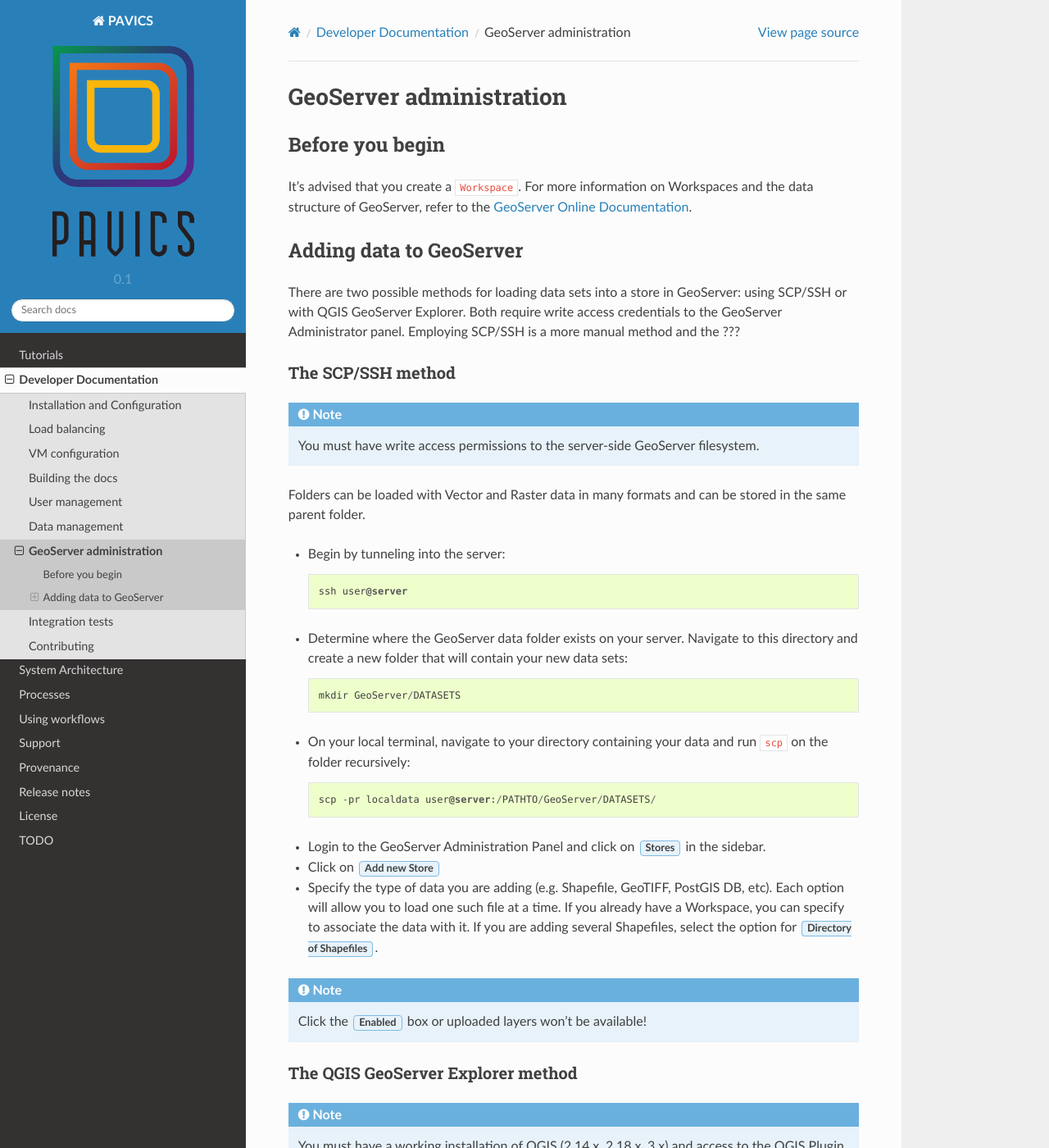
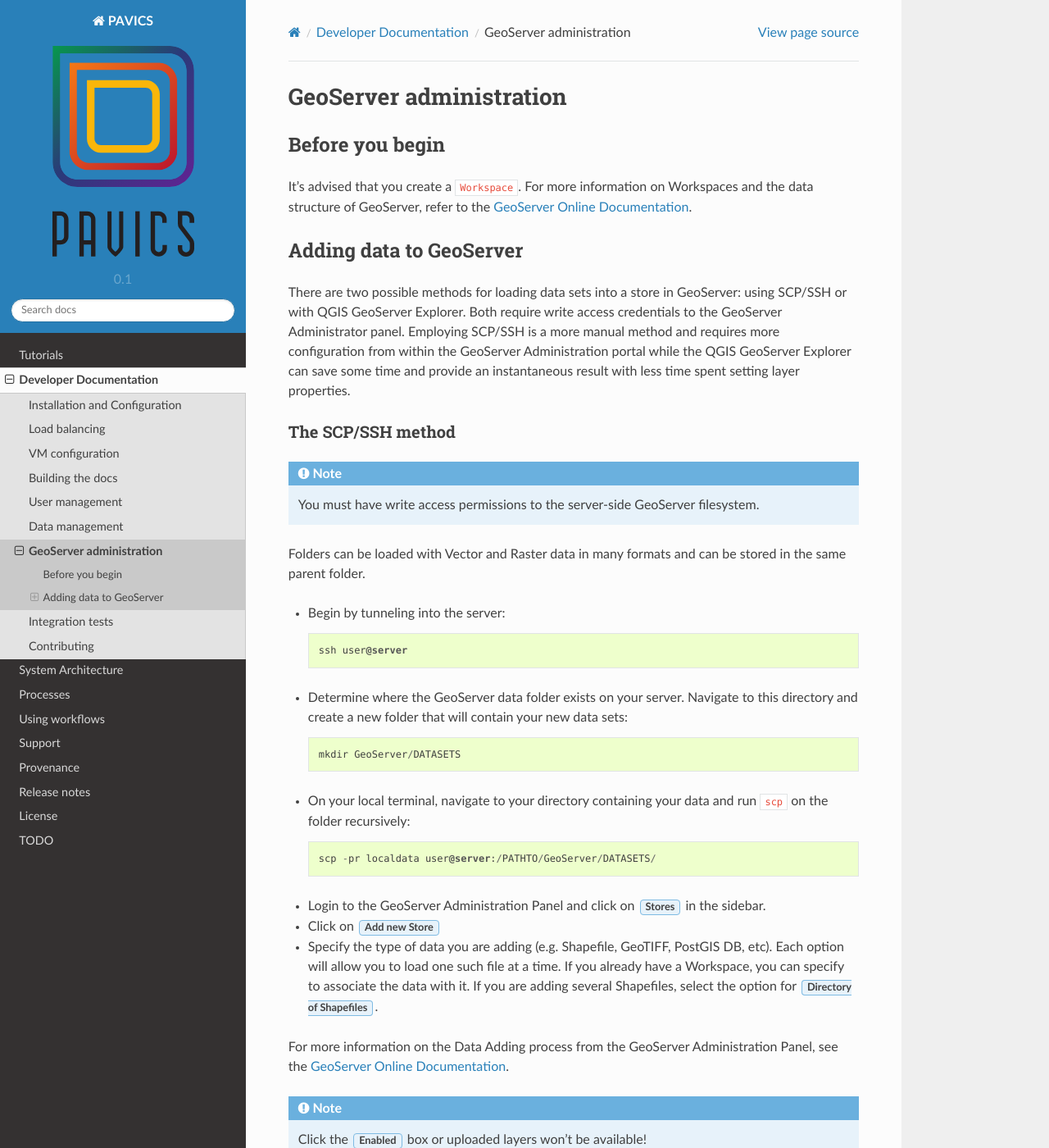
Before and after one commit to Ouranosinc/pavics-sdi, a Sphinx documentation site: the page built from docs/source/dev/geoserver.rst, in a window 1280 px wide and 1400 px high. Shown: the whole window at 82% size. Built offline with Sphinx 7.4.7 and the Read the Docs theme 2.0.0, drawn with Linux system fonts in a browser that asks for light colours; some of the changed text lies outside the part shown.

```diff
--- a/docs/source/dev/geoserver.rst
+++ b/docs/source/dev/geoserver.rst
@@ -12,7 +12,7 @@ It's advised that you create a ``Workspace``. For more information on Workspaces
 Adding data to GeoServer
 ========================
 
-There are two possible methods for loading data sets into a store in GeoServer: using SCP/SSH or with QGIS GeoServer Explorer. Both require write access credentials to the GeoServer Administrator panel. Employing SCP/SSH is a more manual method and the ???
+There are two possible methods for loading data sets into a store in GeoServer: using SCP/SSH or with QGIS GeoServer Explorer. Both require write access credentials to the GeoServer Administrator panel. Employing SCP/SSH is a more manual method and requires more configuration from within the GeoServer Administration portal while the QGIS GeoServer Explorer can save some time and provide an instantaneous result with less time spent setting layer properties.
 
 
 The SCP/SSH method
@@ -40,6 +40,9 @@ Folders can be loaded with Vector and Raster data in many formats and can be sto
 * Click on :guilabel:`Add new Store`
 * Specify the type of data you are adding (e.g. Shapefile, GeoTIFF, PostGIS DB, etc). Each option will allow you to load one such file at a time. If you already have a Workspace, you can specify to associate the data with it. If you are adding several Shapefiles, select the option for :guilabel:`Directory of Shapefiles`.
 
+For more information on the Data Adding process from the GeoServer Administration Panel, see the `GeoServer Online Documentation <http://docs.geoserver.org/stable/en/user/gettingstarted/shapefile-quickstart/index.html>`_.
+
+
 .. note::
 
 	Click the :guilabel:`Enabled` box or uploaded layers won't be available!
@@ -50,7 +53,11 @@ The QGIS GeoServer Explorer method
 
 .. note::
 
-	You must have a working installation of QGIS (2.14.x, 2.18.x, 3.x) and access to the QGIS Plugin Manager. QGIS is multi-OS and available at `QGIS.org <https://qgis.org/en/site/>`_.
+	You must have a working installation of QGIS (2.14.x, 2.18.x) and access to the QGIS Plugin Manager. QGIS is multi-OS and available at `QGIS.org <https://qgis.org/en/site/>`_.
+
+.. note::
+
+	At the time of this writing, the newest point release of QGIS (3.0.x) does not support the QGIS GeoServer Explorer
 
 * From the QGIS window menu, select :guilabel:`Plugins` then :guilabel:`Manage and Install Plugins`. From the plugin list, find "GeoServer Explorer" and click :guilabel:`Install Plugin`.
 * Open your data layers in QGIS and name them accordingly.
```
